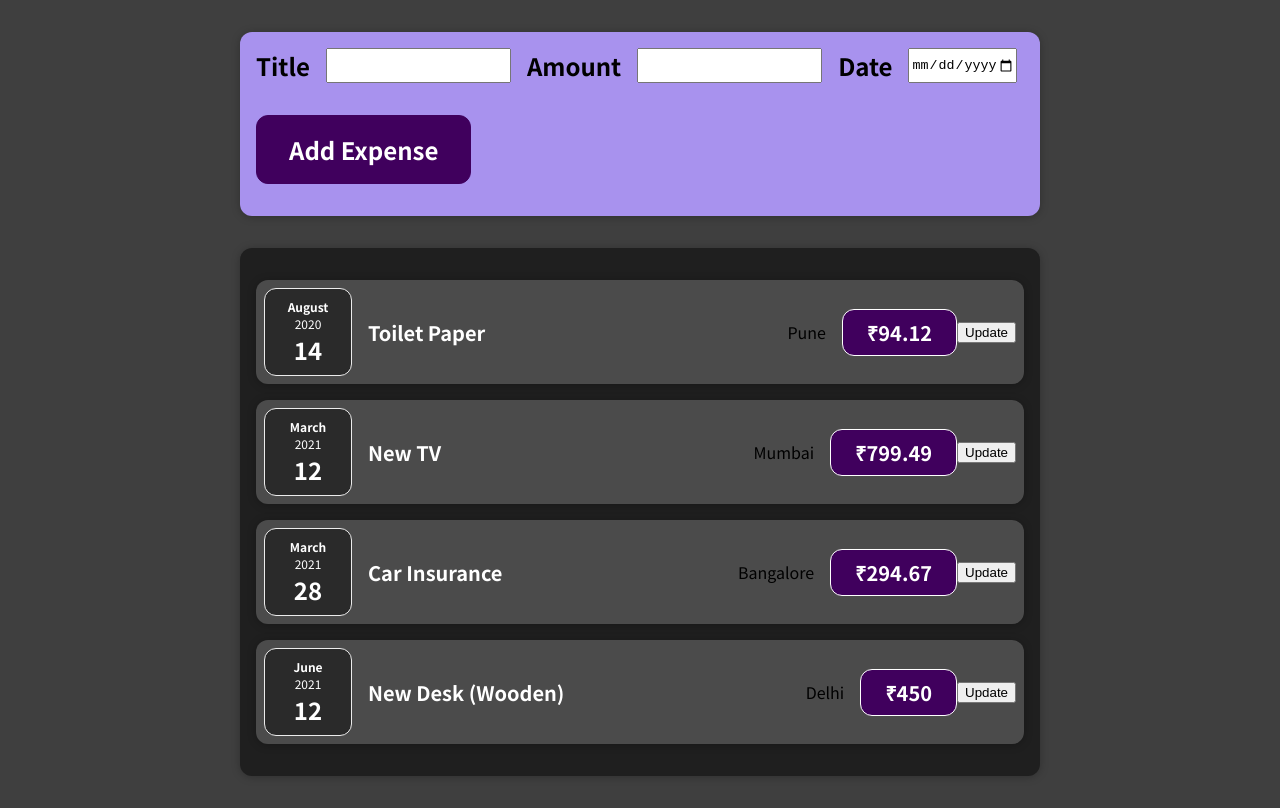
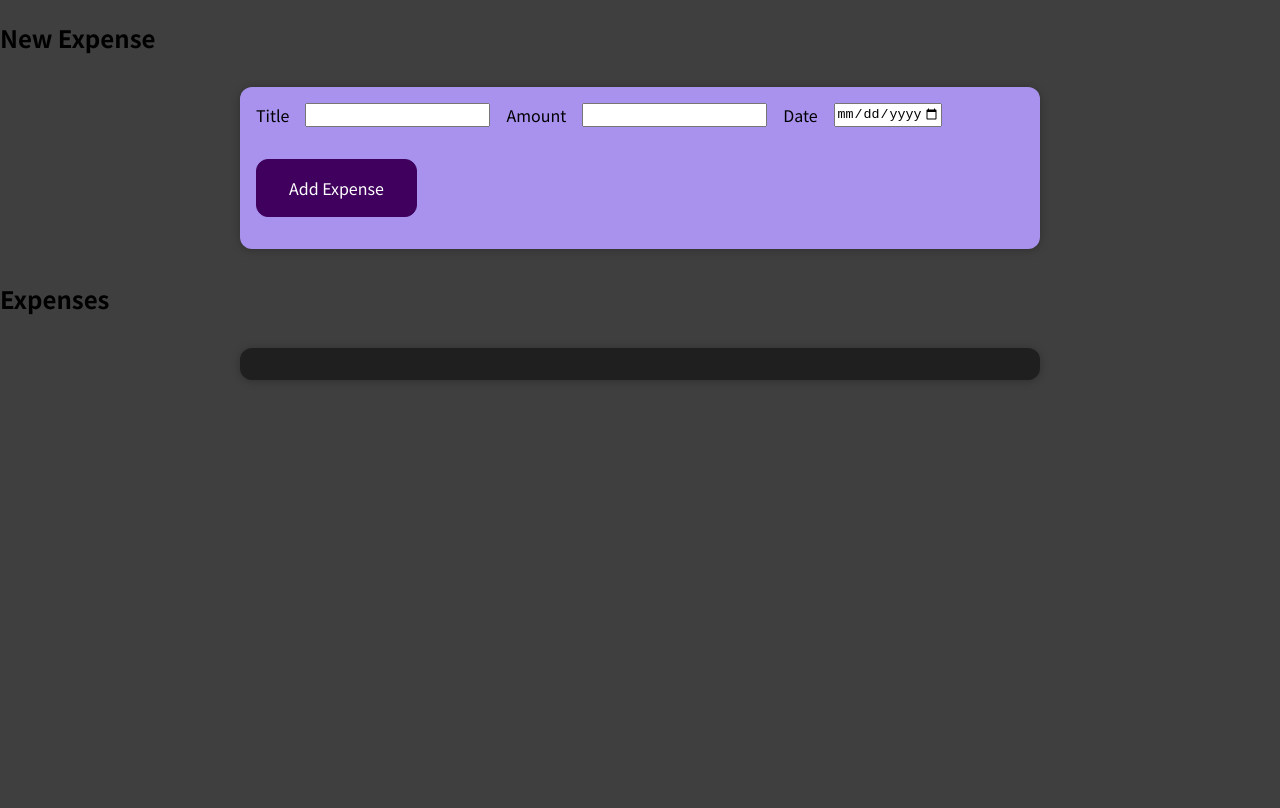
Before and after one commit to ctrl07/react, a React (Create React App) app: page / in a window 1280 px wide. Built offline with nearby package versions, Linux system fonts and the light colour scheme.

Commit message:
StateUp concept: Child to Parent (using props to up and state to render)

```diff
--- a/src/App.js
+++ b/src/App.js
@@ -1,44 +1,19 @@
 import Expenses from "./components/Expenses/Expenses";
 import NewExpense from "./components/NewExpense/NewExpense";
-import newExpense from "./components/NewExpense/NewExpense";
+import { useState } from "react";
 
 function App() {
-  const expenses = [
-    {
-      id: "e1",
-      title: "Toilet Paper",
-      amount: 94.12,
-      location: "Pune",
-      date: new Date(2020, 7, 14),
-    },
-    {
-      id: "e2",
-      title: "New TV",
-      amount: 799.49,
-      location: "Mumbai",
-      date: new Date(2021, 2, 12),
-    },
-    {
-      id: "e3",
-      title: "Car Insurance",
-      amount: 294.67,
-      location: "Bangalore",
-      date: new Date(2021, 2, 28),
-    },
-    {
-      id: "e4",
-      title: "New Desk (Wooden)",
-      amount: 450,
-      location: "Delhi",
-      date: new Date(2021, 5, 12),
-    },
-  ];
+  const [expenses, setExpenses] = useState([]);
+
+  const addExpenseHandler = (expense) => {
+    setExpenses((addExpense) => [expense, ...addExpense]);
+  };
 
   return (
     <div>
-      <h2>
-        <NewExpense />
-      </h2>
+      <h2>New Expense</h2>
+      <NewExpense onAddExpense={addExpenseHandler} />
+      <h2>Expenses</h2>
       <Expenses items={expenses} />
     </div>
   );
--- a/src/components/NewExpense/ExpenseForm.js
+++ b/src/components/NewExpense/ExpenseForm.js
@@ -1,49 +1,37 @@
 import React, { useState } from "react";
 import "./ExpenseForm.css";
 
-const ExpenseForm = () => {
-  const [userInput, setUserInput] = useState({
-    enteredTitle: "",
-    enteredAmount: "",
-    enteredDate: "",
-  });
+const ExpenseForm = (props) => {
+  const [enteredTitle, setEnteredTitle] = useState("");
+  const [enteredAmount, setEnteredAmount] = useState("");
+  const [enteredDate, setEnteredDate] = useState("");
 
-  const titleChangeHandler = (title) => {
-    setUserInput({
-      ...userInput,
-      enteredTitle: title.target.value,
-    });
+  const titleChangeHandler = (e) => {
+    setEnteredTitle(e.target.value);
   };
 
-  const amountChangeHandler = (amount) => {
-    setUserInput({
-      ...userInput,
-      enteredAmount: amount.target.value,
-    });
+  const amountChangeHandler = (e) => {
+    setEnteredAmount(e.target.value);
   };
 
-  const dateChangeHandler = (date) => {
-    setUserInput({
-      ...userInput,
-      enteredDate: date.target.value,
-    });
+  const dateChangeHandler = (e) => {
+    setEnteredDate(e.target.value);
   };
 
   const submitHandler = (event) => {
     event.preventDefault();
 
     const expenseData = {
-      title: userInput.enteredTitle,
-      amount: userInput.enteredAmount,
-      date: userInput.enteredDate,
+      title: enteredTitle,
+      amount: enteredAmount,
+      date: new Date(enteredDate),
     };
-    console.log(expenseData);
 
-    setUserInput({
-      enteredTitle: "",
-      enteredAmount: "",
-      enteredDate: "",
-    });
+    props.onSaveExpenseData(expenseData);
+
+    setEnteredTitle("");
+    setEnteredAmount("");
+    setEnteredDate("");
   };
 
   return (
@@ -53,7 +41,7 @@ const ExpenseForm = () => {
           <label>Title</label>
           <input
             type="text"
-            value={userInput.enteredTitle}
+            value={enteredTitle}
             onChange={titleChangeHandler}
           />
         </div>
@@ -63,7 +51,7 @@ const ExpenseForm = () => {
             type="number"
             min="0.01"
             step="0.01"
-            value={userInput.enteredAmount}
+            value={enteredAmount}
             onChange={amountChangeHandler}
           />
         </div>
@@ -73,7 +61,7 @@ const ExpenseForm = () => {
             type="date"
             min="2019-01-01"
             max="2022-12-31"
-            value={userInput.enteredDate}
+            value={enteredDate}
             onChange={dateChangeHandler}
           />
         </div>
--- a/src/components/NewExpense/NewExpense.js
+++ b/src/components/NewExpense/NewExpense.js
@@ -1,10 +1,18 @@
 import ExpenseForm from "./ExpenseForm";
 import "./NewExpense.css";
 
-const NewExpense = () => {
+const NewExpense = (props) => {
+  const saveExpenseDataHandler = (enteredExpenseData) => {
+    const expenseData = {
+      ...enteredExpenseData,
+      id: Math.random().toString(),
+    };
+    props.onAddExpense(expenseData);
+  };
+
   return (
     <div className="new-expense">
-      <ExpenseForm />
+      <ExpenseForm onSaveExpenseData={saveExpenseDataHandler} />
     </div>
   );
 };
```
